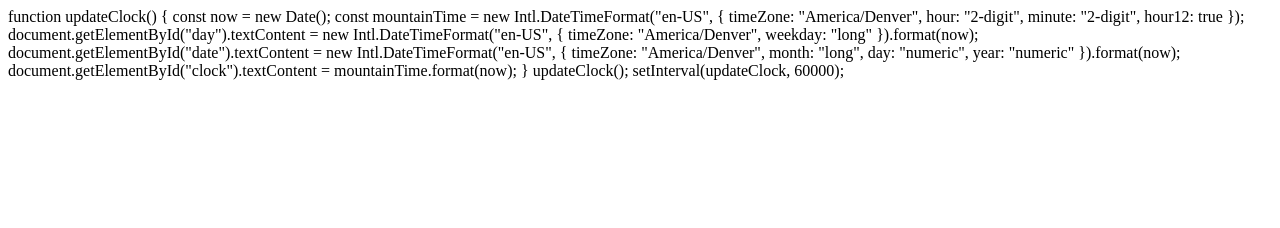
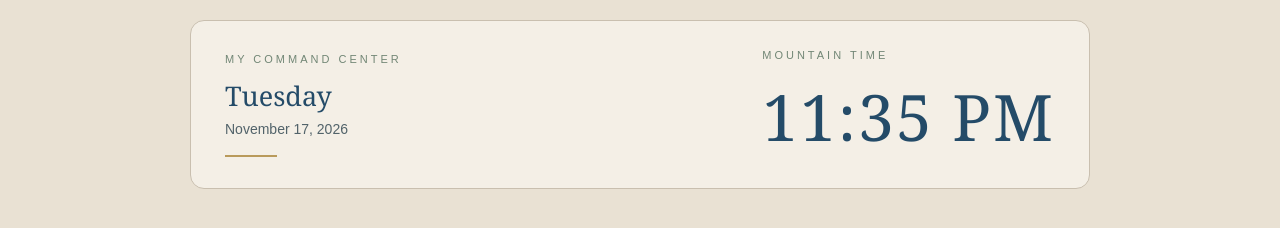
Before and after one commit to doxadenice/command-center-widgets, a plain HTML site: page index.html in a window 1280 px wide. Drawn offline with Linux system fonts and the light colour scheme.

Commit message:
Update index.html

```diff
--- a/index.html
+++ b/index.html
@@ -1,13 +1,88 @@
 
+<!DOCTYPE html>
+<html lang="en">
+<head>
+<meta charset="UTF-8">
+<meta name="viewport" content="width=device-width, initial-scale=1">
+<title>My Command Center</title>
+<style>
+* { box-sizing: border-box; }
+
+body {
+  margin: 0;
+  padding: 20px;
+  background: #E9E1D3;
+  color: #244B68;
+  font-family: Georgia, serif;
+}
+
+.panel {
+  max-width: 900px;
+  margin: auto;
+  padding: 28px 34px;
+  border: 1px solid #C9BFAF;
+  border-radius: 14px;
+  background: #F4EFE6;
+  display: flex;
+  align-items: center;
+  justify-content: space-between;
+  gap: 24px;
+  flex-wrap: wrap;
+}
+
+.label {
+  font: 11px Arial, sans-serif;
+  letter-spacing: 3px;
+  text-transform: uppercase;
+  color: #718675;
+  margin-bottom: 12px;
+}
+
+#day { font-size: 27px; margin-bottom: 7px; }
+
+#date {
+  font: 14px Arial, sans-serif;
+  color: #52636A;
+}
+
+#clock {
+  font-size: clamp(38px, 7vw, 64px);
+  letter-spacing: 2px;
+  font-variant-numeric: tabular-nums;
+}
+
+.rule {
+  height: 2px;
+  width: 52px;
+  background: #B99A5B;
+  margin-top: 18px;
+}
+
+@media(max-width: 560px) {
+  .panel { padding: 24px; }
+  .right { width: 100%; }
+}
+</style>
+</head>
+<body>
+
+<main class="panel">
+  <section>
+    <div class="label">My Command Center</div>
+    <div id="day"></div>
+    <div id="date"></div>
+    <div class="rule"></div>
+  </section>
+
+  <section class="right">
+    <div class="label">Mountain Time</div>
+    <div id="clock"></div>
+  </section>
+</main>
+
+<script>
 function updateClock() {
   const now = new Date();
-
-  const mountainTime = new Intl.DateTimeFormat("en-US", {
-    timeZone: "America/Denver",
-    hour: "2-digit",
-    minute: "2-digit",
-    hour12: true
-  });
 
   document.getElementById("day").textContent =
     new Intl.DateTimeFormat("en-US", {
@@ -24,8 +99,17 @@ function updateClock() {
     }).format(now);
 
   document.getElementById("clock").textContent =
-    mountainTime.format(now);
+    new Intl.DateTimeFormat("en-US", {
+      timeZone: "America/Denver",
+      hour: "numeric",
+      minute: "2-digit",
+      hour12: true
+    }).format(now);
 }
 
 updateClock();
 setInterval(updateClock, 60000);
+</script>
+
+</body>
+</html>
```
